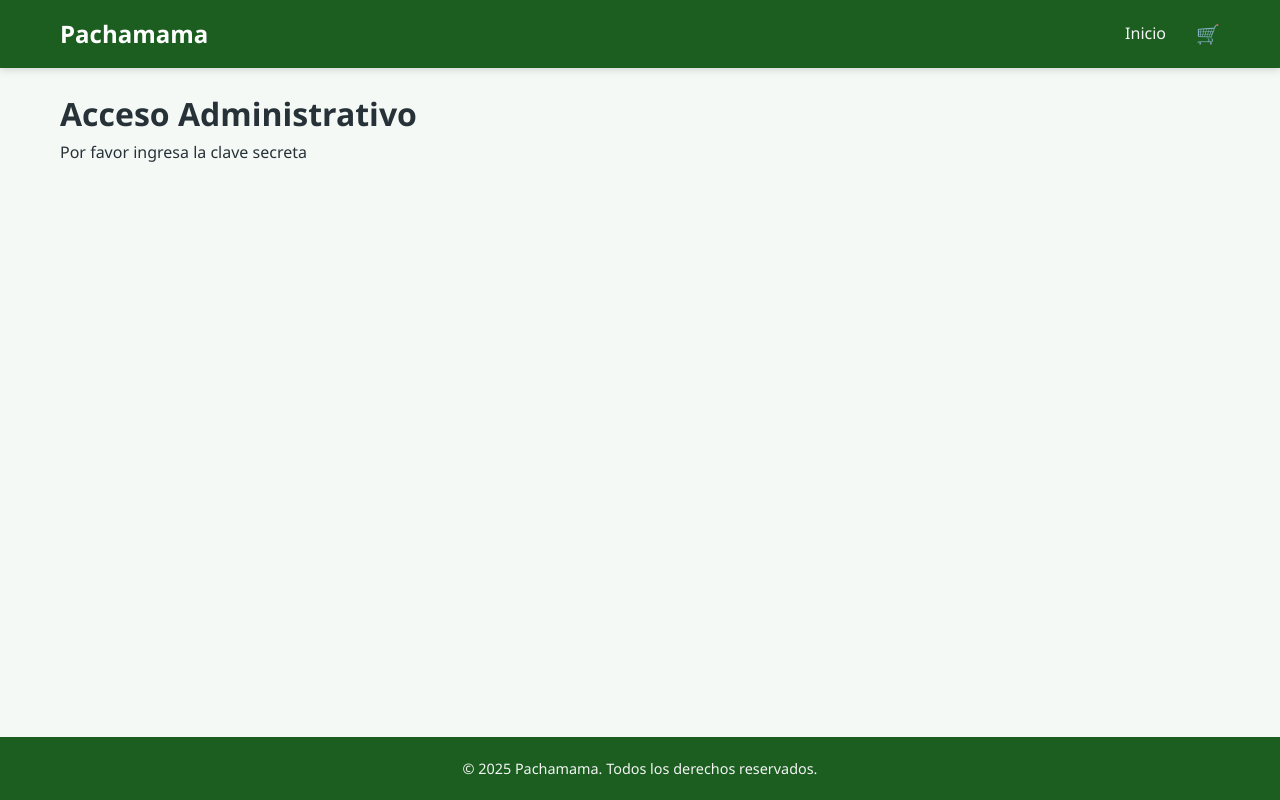
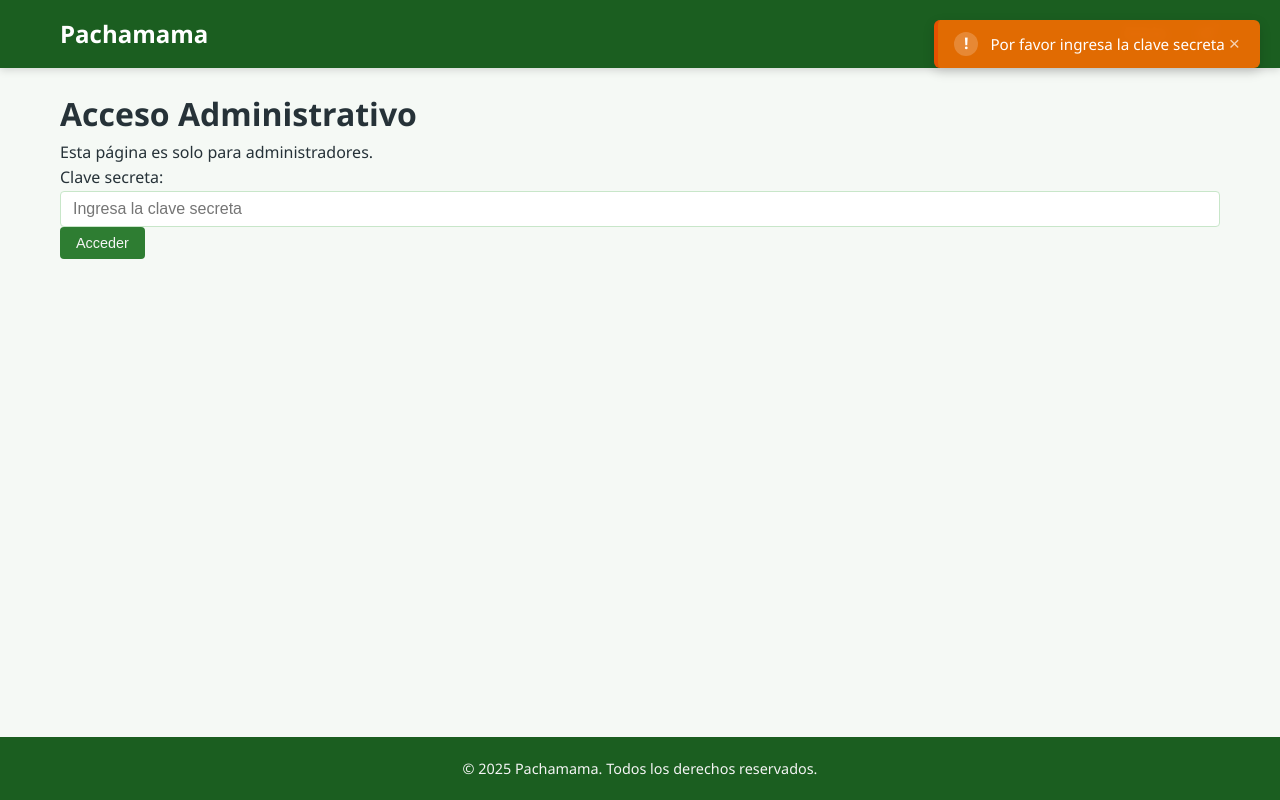
Before and after one commit to maxivq/pachamama-frontend, a Vue app: page /admin-access in a window 1280 px wide. Both pictures are taken after a click on the button "Acceder". Built offline with nearby package versions, Linux system fonts and the light colour scheme; no server answers.

Commit message:
Agregando notificaciones

```diff
--- a/src/App.vue
+++ b/src/App.vue
@@ -15,14 +15,18 @@
     <footer>
       <Footer />
     </footer>
+
+    <!-- Añadir componente Toast -->
+    <Toast />
   </div>
 </template>
 
 <script setup>
 import { onMounted } from 'vue';
 import { useCartStore } from './stores/cartStore';
-import Navbar from './components/layout/Navbar.vue';
+import Navbar from './components/layout/NavBar.vue';
 import Footer from './components/layout/Footer.vue';
+import Toast from './components/common/Toast.vue';
 
 const cartStore = useCartStore();
 
--- /dev/null
+++ b/src/components/common/Toast.vue
@@ -0,0 +1,125 @@
+<template>
+    <div class="toast-container">
+      <transition-group name="toast">
+        <div
+          v-for="notification in notifications"
+          :key="notification.id"
+          :class="['toast', `toast-${notification.type}`]"
+          @click="removeNotification(notification.id)"
+        >
+          <div class="toast-icon">
+            <span v-if="notification.type === 'success'">✓</span>
+            <span v-else-if="notification.type === 'error'">✕</span>
+            <span v-else-if="notification.type === 'warning'">!</span>
+            <span v-else>i</span>
+          </div>
+          <div class="toast-content">{{ notification.message }}</div>
+          <button class="toast-close" @click.stop="removeNotification(notification.id)">
+            &times;
+          </button>
+        </div>
+      </transition-group>
+    </div>
+  </template>
+
+  <script setup>
+  import { useNotificationStore } from '../../stores/notificationStore';
+  import { storeToRefs } from 'pinia';
+
+  const notificationStore = useNotificationStore();
+  const { notifications } = storeToRefs(notificationStore);
+  const { removeNotification } = notificationStore;
+  </script>
+
+  <style scoped>
+  .toast-container {
+    position: fixed;
+    top: 20px;
+    right: 20px;
+    z-index: 9999;
+    display: flex;
+    flex-direction: column;
+    gap: 10px;
+    max-width: 350px;
+  }
+
+  .toast {
+    display: flex;
+    align-items: center;
+    padding: 12px 16px;
+    border-radius: 6px;
+    box-shadow: 0 4px 12px rgba(0, 0, 0, 0.15);
+    color: white;
+    cursor: pointer;
+    transition: all 0.3s ease;
+    backdrop-filter: blur(5px);
+  }
+
+  .toast-success {
+    background-color: rgba(46, 125, 50, 0.95);
+    border-left: 4px solid #1b5e20;
+  }
+
+  .toast-error {
+    background-color: rgba(183, 28, 28, 0.95);
+    border-left: 4px solid #7f0000;
+  }
+
+  .toast-warning {
+    background-color: rgba(237, 108, 2, 0.95);
+    border-left: 4px solid #e65100;
+  }
+
+  .toast-info {
+    background-color: rgba(2, 136, 209, 0.95);
+    border-left: 4px solid #01579b;
+  }
+
+  .toast-icon {
+    display: flex;
+    align-items: center;
+    justify-content: center;
+    width: 24px;
+    height: 24px;
+    border-radius: 50%;
+    margin-right: 12px;
+    background-color: rgba(255, 255, 255, 0.2);
+    font-weight: bold;
+  }
+
+  .toast-content {
+    flex: 1;
+    font-size: 0.95rem;
+  }
+
+  .toast-close {
+    background: none;
+    border: none;
+    color: white;
+    font-size: 1.2rem;
+    cursor: pointer;
+    padding: 0 4px;
+    opacity: 0.7;
+    transition: opacity 0.2s;
+  }
+
+  .toast-close:hover {
+    opacity: 1;
+  }
+
+  /* Animaciones */
+  .toast-enter-active,
+  .toast-leave-active {
+    transition: all 0.3s ease;
+  }
+
+  .toast-enter-from {
+    opacity: 0;
+    transform: translateX(30px);
+  }
+
+  .toast-leave-to {
+    opacity: 0;
+    transform: translateX(30px);
+  }
+  </style>
--- /dev/null
+++ b/src/stores/notificationStore.js
@@ -0,0 +1,73 @@
+import { defineStore } from 'pinia';
+import { ref } from 'vue';
+
+export const useNotificationStore = defineStore('notification', () => {
+  // Lista de notificaciones activas
+  const notifications = ref([]);
+
+  // Contador para generar IDs únicos
+  let nextId = 0;
+
+  // Añadir una nueva notificación
+  function notify({ message, type = 'info', duration = 3000 }) {
+    const id = nextId++;
+
+    // Añadir notificación a la lista
+    notifications.value.push({
+      id,
+      message,
+      type, // 'success', 'error', 'info', 'warning'
+      duration
+    });
+
+    // Eliminar automáticamente después del tiempo especificado
+    if (duration > 0) {
+      setTimeout(() => {
+        removeNotification(id);
+      }, duration);
+    }
+
+    return id;
+  }
+
+  // Helpers para tipos específicos de notificaciones
+  function success(message, duration = 3000) {
+    return notify({ message, type: 'success', duration });
+  }
+
+  function error(message, duration = 4000) {
+    return notify({ message, type: 'error', duration });
+  }
+
+  function warning(message, duration = 3500) {
+    return notify({ message, type: 'warning', duration });
+  }
+
+  function info(message, duration = 3000) {
+    return notify({ message, type: 'info', duration });
+  }
+
+  // Eliminar una notificación por ID
+  function removeNotification(id) {
+    const index = notifications.value.findIndex(n => n.id === id);
+    if (index !== -1) {
+      notifications.value.splice(index, 1);
+    }
+  }
+
+  // Eliminar todas las notificaciones
+  function clearAll() {
+    notifications.value = [];
+  }
+
+  return {
+    notifications,
+    notify,
+    success,
+    error,
+    warning,
+    info,
+    removeNotification,
+    clearAll
+  };
+});
--- a/src/views/AdminAccessView.vue
+++ b/src/views/AdminAccessView.vue
@@ -44,9 +44,11 @@
 import { ref, onMounted, computed } from 'vue';
 import { useRouter } from 'vue-router';
 import { useAuthStore } from '../stores/authStore';
+import { useNotificationStore } from '../stores/notificationStore';
 
 const router = useRouter();
 const authStore = useAuthStore();
+const notification = useNotificationStore();
 
   const secretKey = ref('');
   const error = ref('');
@@ -55,21 +57,23 @@
 
   const verifyAccess = async () => {
   if (!secretKey.value) {
-      error.value = 'Por favor ingresa la clave secreta';
+    notification.warning('Por favor ingresa la clave secreta');
     return;
   }
 
   const isValid = await authStore.verifyAdminAccess(secretKey.value);
 
   if (isValid) {
+    notification.success('Acceso concedido');
     router.push('/admin/products');
   } else {
-      error.value = authStore.error || 'Clave secreta incorrecta';
+    notification.error(authStore.error || 'Clave secreta incorrecta');
   }
 };
 
 const logout = () => {
   authStore.logout();
+  notification.info('Has cerrado sesión');
 };
 
   onMounted(async () => {
--- a/src/views/CartView.vue
+++ b/src/views/CartView.vue
@@ -99,8 +99,10 @@
 <script setup>
 import { ref, computed, onMounted } from 'vue';
 import { useCartStore } from '../stores/cartStore';
+import { useNotificationStore } from '../stores/notificationStore';
 
 const cartStore = useCartStore();
+const notification = useNotificationStore();
 
 const loading = computed(() => cartStore.loading);
 const error = computed(() => cartStore.error);
@@ -128,31 +130,37 @@ const handleImageError = (e) => {
 // Eliminar un producto específico del carrito
 const removeItem = async (productId) => {
   if (confirm('¿Quieres eliminar este producto de tu carrito?')) {
-        await cartStore.removeFromCart(productId);
+    const success = await cartStore.removeFromCart(productId);
+    if (success) {
+      notification.success('Producto eliminado del carrito');
+    } else {
+      notification.error('No se pudo eliminar el producto');
+    }
   }
 };
 
-// Vaciar todo el carrito
 const confirmClearCart = () => {
   if (confirm('¿Estás seguro de que quieres vaciar todo el carrito?')) {
     cartStore.clearCart();
+    notification.warning('Se ha vaciado el carrito');
   }
 };
 
 const checkout = async () => {
   if (cartItems.value.length === 0) {
-        alert('Tu carrito está vacío');
+    notification.warning('Tu carrito está vacío');
     return;
   }
 
   if (!customerInfo.value.name || !customerInfo.value.address) {
-        alert('Por favor completa tu nombre y dirección para continuar');
+    notification.error('Por favor completa tu nombre y dirección para continuar');
     return;
   }
 
   const success = await cartStore.checkoutToWhatsApp(customerInfo.value);
 
   if (success) {
+    notification.success('¡Pedido enviado! Abriendo WhatsApp...');
     // Resetear el formulario después de un checkout exitoso
     customerInfo.value = {
       name: '',
@@ -161,7 +169,7 @@ const checkout = async () => {
       comments: ''
     };
   } else {
-        alert('Ha ocurrido un error al procesar tu pedido. Por favor, intenta nuevamente.');
+    notification.error('Ha ocurrido un error al procesar tu pedido. Por favor, intenta nuevamente.');
   }
 };
 
--- a/src/views/HomeView.vue
+++ b/src/views/HomeView.vue
@@ -26,11 +26,13 @@ import { ref, onMounted, computed } from 'vue';
 import { useProductStore } from '../stores/productStore';
 import { useCartStore } from '../stores/cartStore';
 import { useAuthStore } from '../stores/authStore';
+import { useNotificationStore } from '../stores/notificationStore';
 import ProductCard from '../components/shop/ProductCard.vue';
 
 const productStore = useProductStore();
 const cartStore = useCartStore();
 const authStore = useAuthStore();
+const notification = useNotificationStore();
 
 const loading = computed(() => productStore.loading);
 const error = computed(() => productStore.error);
@@ -47,8 +49,9 @@ const addToCart = async (productId) => {
 
   const success = await cartStore.addToCart(productId, 1);
   if (success) {
-    // Puedes mostrar una notificación de éxito aquí
-    alert('Producto añadido al carrito');
+    notification.success('Producto añadido al carrito');
+  } else {
+    notification.error('No se pudo añadir el producto al carrito');
   }
 };
 
```
Lines whose indentation alone changed are shown as unchanged.
